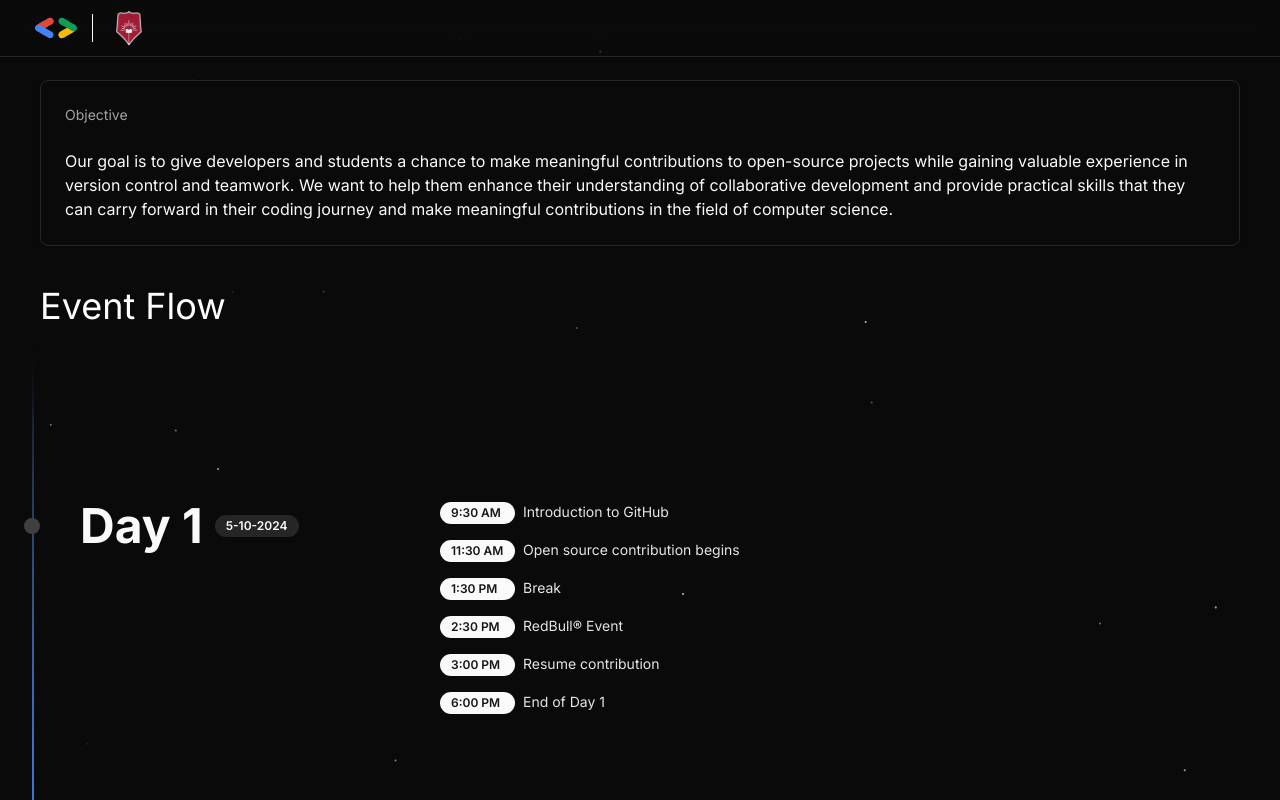
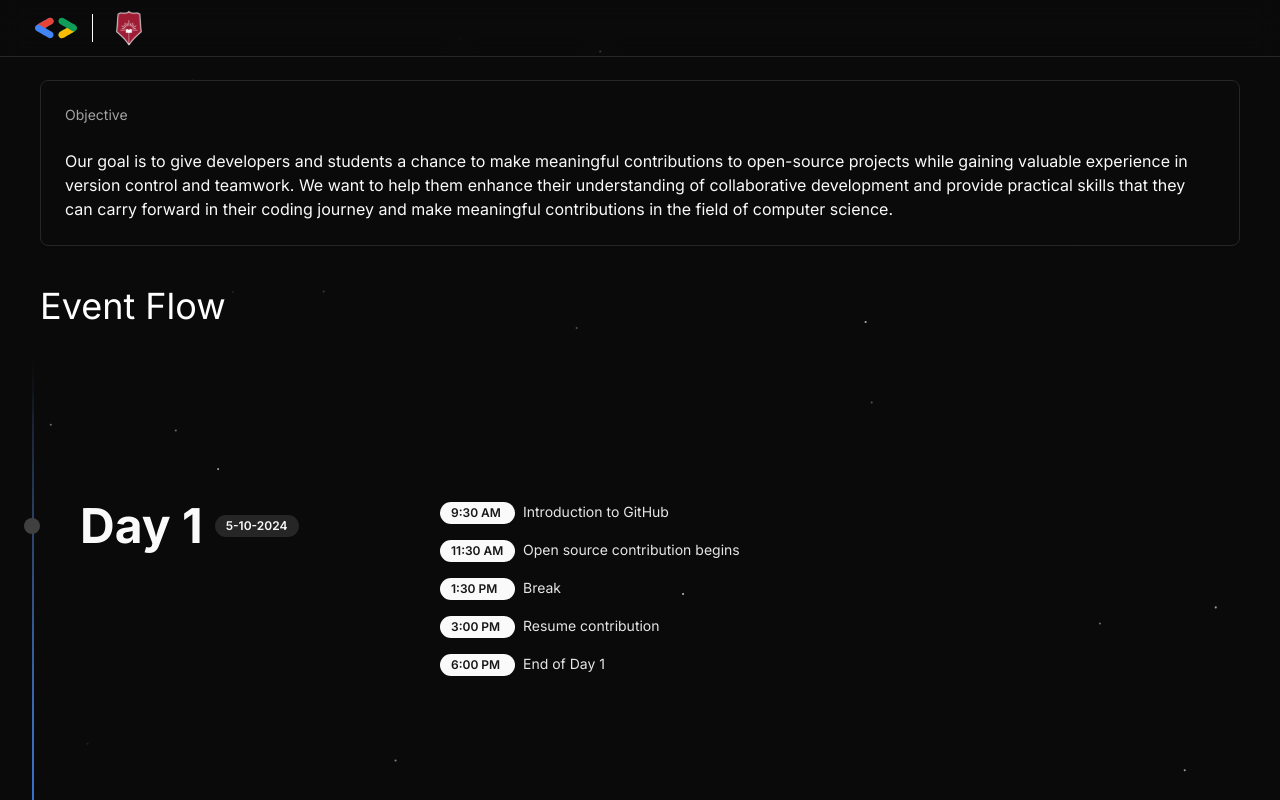
Before and after one commit to rushilvishwakarma/GDG-hacktoberfest, a Next.js app: page /details in a window 1280 px wide. Shown: the top 800 px of the page. Built offline with nearby package versions, Linux system fonts and the light colour scheme.

Commit message:
updated timeslots

```diff
--- a/app/details/page.tsx
+++ b/app/details/page.tsx
@@ -153,10 +153,6 @@ const TimelineDemo = (): JSX.Element => {
             Break
           </li>
           <li>
-            <Badge className="inline-flex justify-between min-w-[75px] mr-2">2:30 PM</Badge>
-            RedBull® Event
-          </li>
-          <li>
             <Badge className="inline-flex justify-between min-w-[75px] mr-2">3:00 PM</Badge>
             Resume contribution
           </li>
```
